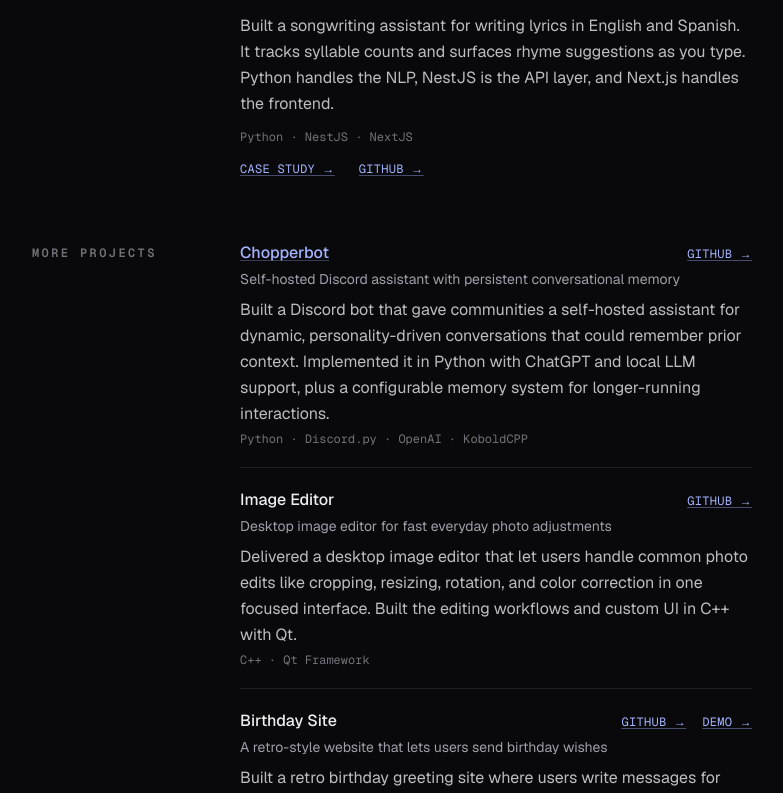
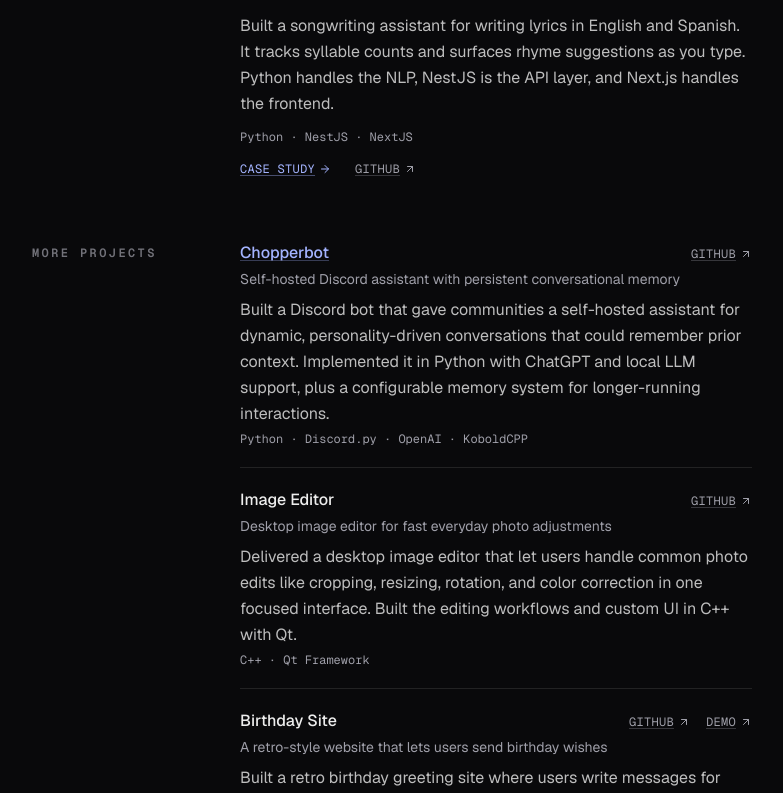
Before and after one commit to rplasc/portfolioV2, a Next.js app: page / in a window 1280 px wide. Shown: the part 827-1620 px from the top of the page, without its empty margins (248-1031 px from the left). Built offline with nearby package versions, Linux system fonts and the light colour scheme.

Commit message:
Polished links and project formatting

```diff
--- a/src/app/work/[slug]/page.tsx
+++ b/src/app/work/[slug]/page.tsx
@@ -1,8 +1,9 @@
 import Link from "next/link";
 import { notFound } from "next/navigation";
+import { ArrowLeft } from "lucide-react";
 import { Avatar, AvatarFallback, AvatarImage } from "@/components/ui/avatar";
 import { caseStudies } from "@/data/case-studies";
-import { actionLinkClass } from "@/lib/link-styles";
+import { SecondaryActionLink } from "@/components/action-link";
 
 export function generateStaticParams() {
   return Object.keys(caseStudies).map((slug) => ({ slug }));
@@ -22,6 +23,9 @@ export async function generateMetadata({
   };
 }
 
+// text-link is reserved for actual links elsewhere on this page, so section
+// labels — including Outcome — stay neutral; the payoff paragraph itself
+// carries the emphasis via size/weight, not color.
 const sectionLabelClass =
   "text-muted-foreground/70 shrink-0 font-mono text-xs font-semibold tracking-[0.2em] uppercase md:w-40 md:pt-1";
 
@@ -48,12 +52,10 @@ export default async function CaseStudyPage({
           href="/"
           className="focus-visible:ring-ring focus-visible:ring-offset-background group -mx-1 flex w-fit items-center gap-3 rounded-sm px-1 py-2 focus-visible:ring-2 focus-visible:ring-offset-2 focus-visible:outline-none"
         >
-          <span
+          <ArrowLeft
             aria-hidden="true"
-            className="text-muted-foreground group-hover:text-link font-mono text-xs transition-colors duration-200 ease-out"
-          >
-            ←
-          </span>
+            className="text-muted-foreground group-hover:text-link size-4 shrink-0 transition-colors duration-200 ease-out"
+          />
           <Avatar className="size-9 shrink-0 transition-opacity duration-200 ease-out group-hover:opacity-80">
             <AvatarImage src="/raulplascencia.jpg" alt="" />
             <AvatarFallback className="text-xs">RP</AvatarFallback>
@@ -74,10 +76,10 @@ export default async function CaseStudyPage({
             {study.title}
           </h1>
           <p className="text-muted-foreground text-sm">{study.tagline}</p>
-          <p className="text-muted-foreground/70 mt-1 font-mono text-xs tracking-wide">
+          <p className="text-muted-foreground mt-1 font-mono text-xs tracking-wide">
             {contextLine}
           </p>
-          <p className="text-muted-foreground/50 font-mono text-xs">
+          <p className="text-muted-foreground font-mono text-xs">
             {study.stack.join(" · ")}
           </p>
         </section>
@@ -117,7 +119,7 @@ export default async function CaseStudyPage({
         {study.outcome && (
           <section className="mt-28 flex flex-col gap-6 md:flex-row md:items-start md:gap-12">
             <h2 className={sectionLabelClass}>Outcome</h2>
-            <p className="text-foreground/90 max-w-prose flex-1 text-base font-medium leading-relaxed">
+            <p className="text-foreground/95 max-w-prose flex-1 text-lg leading-snug font-medium tracking-tight">
               {study.outcome}
             </p>
           </section>
@@ -131,24 +133,14 @@ export default async function CaseStudyPage({
             <h2 className={sectionLabelClass}>Links</h2>
             <div className="flex flex-1 flex-wrap gap-6">
               {study.github && (
-                <a
-                  href={study.github}
-                  target="_blank"
-                  rel="noopener noreferrer"
-                  className={actionLinkClass}
-                >
-                  GitHub →
-                </a>
+                <SecondaryActionLink href={study.github}>
+                  GitHub
+                </SecondaryActionLink>
               )}
               {study.demo && (
-                <a
-                  href={study.demo}
-                  target="_blank"
-                  rel="noopener noreferrer"
-                  className={actionLinkClass}
-                >
-                  Demo →
-                </a>
+                <SecondaryActionLink href={study.demo}>
+                  Demo
+                </SecondaryActionLink>
               )}
             </div>
           </section>
--- /dev/null
+++ b/src/components/action-link.tsx
@@ -0,0 +1,50 @@
+import Link from "next/link";
+import { ArrowRight, ArrowUpRight } from "lucide-react";
+
+const baseLinkClass =
+  "group focus-visible:ring-ring focus-visible:ring-offset-background -mx-1 -my-1.5 inline-flex items-center gap-1 rounded-sm px-1 py-1.5 font-mono text-xs tracking-wide uppercase transition-colors duration-200 ease-out focus-visible:ring-2 focus-visible:ring-offset-2 focus-visible:outline-none";
+
+// Primary discovery action — colored at rest (e.g. "Case study"). Internal
+// navigation, so it points forward with a plain arrow.
+export function PrimaryActionLink({
+  href,
+  children,
+}: {
+  href: string;
+  children: React.ReactNode;
+}) {
+  return (
+    <Link href={href} className={`${baseLinkClass} text-link`}>
+      <span className="decoration-link/40 group-hover:decoration-link underline underline-offset-2">
+        {children}
+      </span>
+      <ArrowRight className="size-3" aria-hidden="true" />
+    </Link>
+  );
+}
+
+// Secondary/utility action — neutral at rest, picks up the accent only on
+// interaction (e.g. "GitHub", "Demo"), so color keeps pointing at the one or
+// two links that matter most instead of coloring every link on the page.
+// Leaves the site, so it points up-and-out rather than forward.
+export function SecondaryActionLink({
+  href,
+  children,
+}: {
+  href: string;
+  children: React.ReactNode;
+}) {
+  return (
+    <a
+      href={href}
+      target="_blank"
+      rel="noopener noreferrer"
+      className={`${baseLinkClass} text-muted-foreground hover:text-link`}
+    >
+      <span className="decoration-muted-foreground/30 group-hover:decoration-link underline underline-offset-2">
+        {children}
+      </span>
+      <ArrowUpRight className="size-3" aria-hidden="true" />
+    </a>
+  );
+}
--- a/src/components/featured-project-card.tsx
+++ b/src/components/featured-project-card.tsx
@@ -1,6 +1,6 @@
 import Link from "next/link";
 import { Project } from "@/data/projects";
-import { actionLinkClass } from "@/lib/link-styles";
+import { PrimaryActionLink, SecondaryActionLink } from "@/components/action-link";
 
 export function FeaturedProjectCard({
   project,
@@ -39,36 +39,24 @@ export function FeaturedProjectCard({
         {project.details}
       </p>
 
-      <p className="text-muted-foreground/70 font-mono text-xs">
+      <p className="text-muted-foreground font-mono text-xs">
         {project.stack.join(" · ")}
       </p>
 
       {(hasCaseStudy || project.github || project.demo) && (
         <div className="mt-1 flex flex-wrap gap-6">
           {hasCaseStudy && (
-            <Link href={`/work/${project.slug}`} className={actionLinkClass}>
-              Case study →
-            </Link>
+            <PrimaryActionLink href={`/work/${project.slug}`}>
+              Case study
+            </PrimaryActionLink>
           )}
           {project.github && (
-            <a
-              href={project.github}
-              target="_blank"
-              rel="noopener noreferrer"
-              className={actionLinkClass}
-            >
-              GitHub →
-            </a>
+            <SecondaryActionLink href={project.github}>
+              GitHub
+            </SecondaryActionLink>
           )}
           {project.demo && (
-            <a
-              href={project.demo}
-              target="_blank"
-              rel="noopener noreferrer"
-              className={actionLinkClass}
-            >
-              Demo →
-            </a>
+            <SecondaryActionLink href={project.demo}>Demo</SecondaryActionLink>
           )}
         </div>
       )}
--- a/src/components/project-list-item.tsx
+++ b/src/components/project-list-item.tsx
@@ -1,6 +1,6 @@
 import Link from "next/link";
 import { Project } from "@/data/projects";
-import { actionLinkClass } from "@/lib/link-styles";
+import { SecondaryActionLink } from "@/components/action-link";
 
 export function ProjectListItem({ project }: { project: Project }) {
   const hasCaseStudy = project.slug !== "";
@@ -24,24 +24,14 @@ export function ProjectListItem({ project }: { project: Project }) {
         {hasActions && (
           <div className="flex shrink-0 flex-wrap justify-end gap-4">
             {project.github && (
-              <a
-                href={project.github}
-                target="_blank"
-                rel="noopener noreferrer"
-                className={actionLinkClass}
-              >
-                GitHub →
-              </a>
+              <SecondaryActionLink href={project.github}>
+                GitHub
+              </SecondaryActionLink>
             )}
             {project.demo && (
-              <a
-                href={project.demo}
-                target="_blank"
-                rel="noopener noreferrer"
-                className={actionLinkClass}
-              >
-                Demo →
-              </a>
+              <SecondaryActionLink href={project.demo}>
+                Demo
+              </SecondaryActionLink>
             )}
           </div>
         )}
@@ -50,7 +40,7 @@ export function ProjectListItem({ project }: { project: Project }) {
       <p className="text-foreground/75 mt-1 max-w-prose text-base leading-relaxed">
         {project.details}
       </p>
-      <p className="text-muted-foreground/70 font-mono text-xs">
+      <p className="text-muted-foreground font-mono text-xs">
         {project.stack.join(" · ")}
       </p>
     </li>
--- a/src/lib/link-styles.ts
+++ /dev/null
@@ -1,2 +0,0 @@
-export const actionLinkClass =
-  "focus-visible:ring-ring focus-visible:ring-offset-background text-link decoration-link/40 hover:decoration-link -mx-1 rounded-sm px-1 font-mono text-xs tracking-wide uppercase underline underline-offset-2 transition-colors duration-200 ease-out focus-visible:ring-2 focus-visible:ring-offset-2 focus-visible:outline-none";
```
